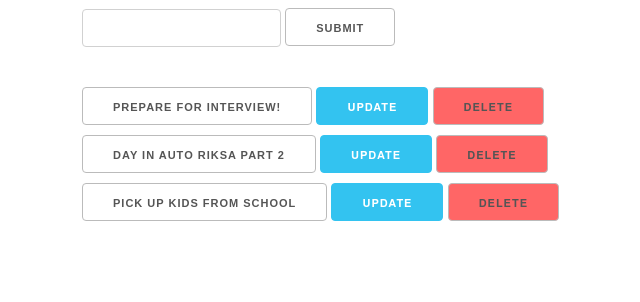
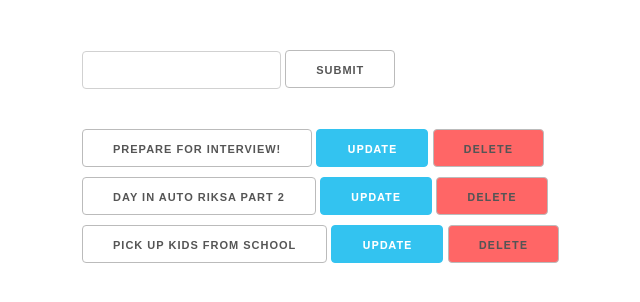
Before and after one commit to SaadIbnRouf/Django-todo-app, a Django app: page / in a window 1280 px wide. Shown: the top 302 px of the page, without its empty margins (78-718 px from the left). Run offline with Django 3.2, Linux system fonts and the light colour scheme; data comes from the database, SQL or seed files in the repository; both versions use the stored data as it was after the commit.

Commit message:
urgent commit

```diff
--- a/tasks/templates/tasks/list.html
+++ b/tasks/templates/tasks/list.html
@@ -5,6 +5,9 @@
     <title>TODO</title>
     <link rel="stylesheet" href="https://cdnjs.cloudflare.com/ajax/libs/skeleton/2.0.4/skeleton.min.css" integrity="sha512-EZLkOqwILORob+p0BXZc+Vm3RgJBOe1Iq/0fiI7r/wJgzOFZMlsqTa29UEl6v6U6gsV4uIpsNZoV32YZqrCRCQ==" crossorigin="anonymous" />
     <style>
+       body{
+        margin-top: 50px;
+       }
         .btn-red{
         background-color: #ff6666;
         }
--- a/tasks/templates/tasks/update_task.html
+++ b/tasks/templates/tasks/update_task.html
@@ -7,7 +7,9 @@
 </head>
 <body>
     <div class="container">
-        <h1>Update Task</h1>
+        <div class="container">
+
+                    <h1>Update Task</h1>
 
 <form method="post">
     {% csrf_token %}
@@ -15,6 +17,8 @@
     <input type="submit" class="button button-primary" value="Update">
 </form>
 
+        </div>
+
     </div>
 
 </body>
```
Also changed, not shown: db.sqlite3.
